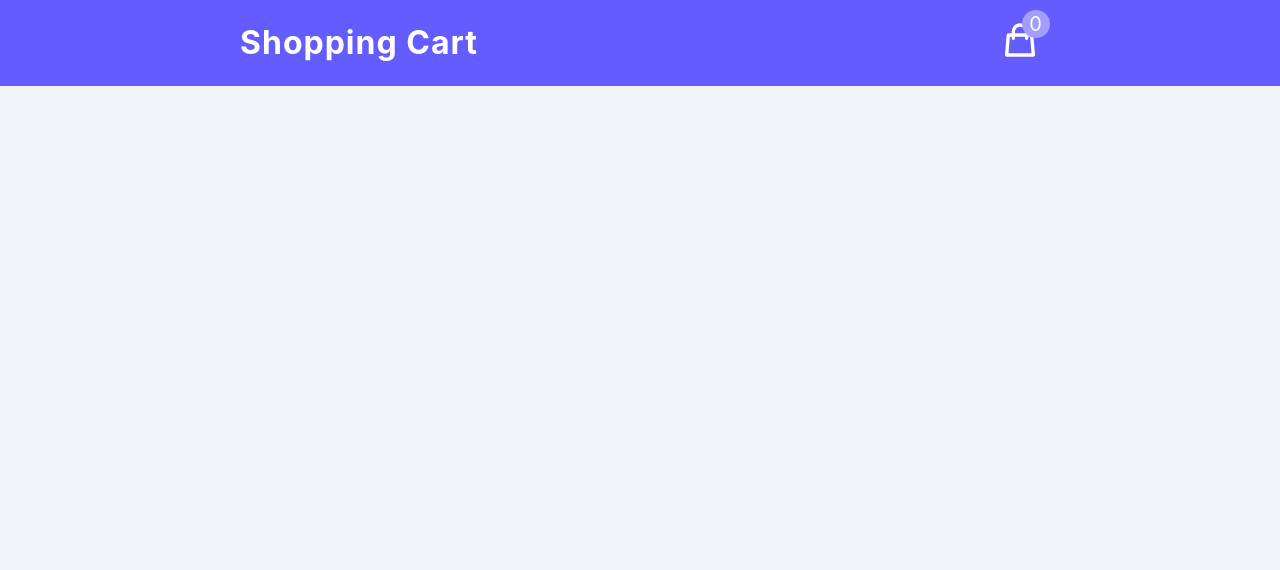
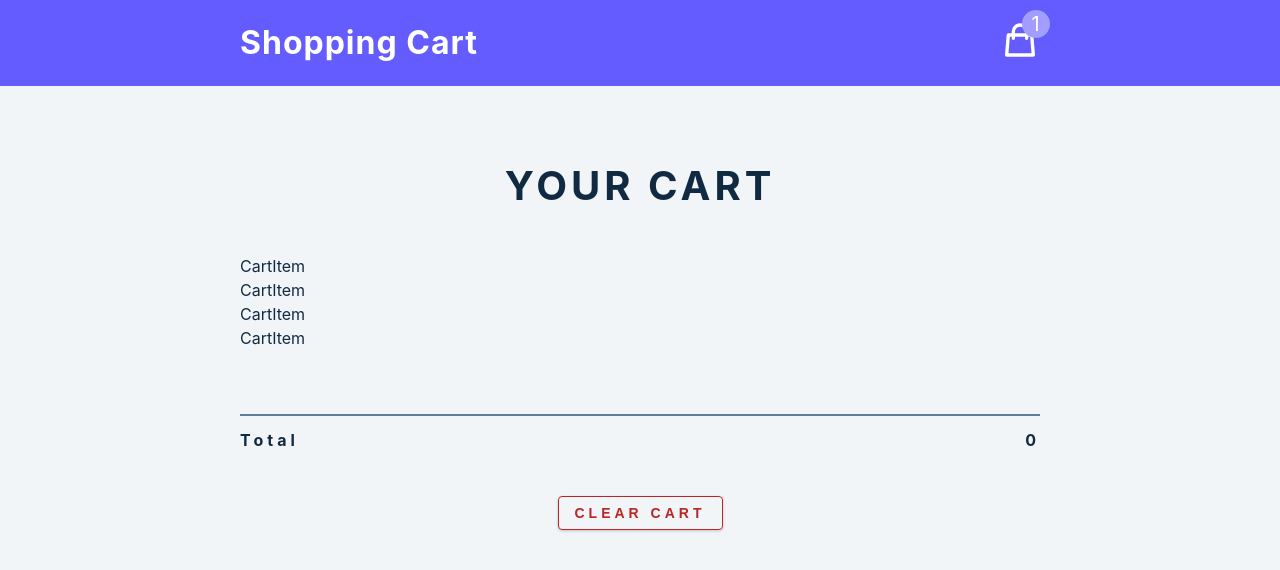
Before and after one commit to ThorOnTheRocks/shopping-cart-redux, a React (Create React App) app: page / in a window 1280 px wide. Shown: the top 570 px of the page. Built offline with nearby package versions, Linux system fonts and the light colour scheme; the HTML template or start-up script is replaced by a standard one.

Commit message:
CartContainer component implemented

```diff
--- a/src/App.js
+++ b/src/App.js
@@ -1,8 +1,12 @@
+import CartContainer from "./components/CartContainer";
 import Navbar from "./components/Navbar";
 
 function App() {
   return (
-    <Navbar />
+    <>
+      <Navbar />
+      <CartContainer />
+    </>
   );
 }
 
--- /dev/null
+++ b/src/components/CartContainer.js
@@ -0,0 +1,43 @@
+import React from 'react'
+import CartItem from './CartItem'
+import { useSelector } from 'react-redux'
+
+const CartContainer = () => {
+  const { cartItems, total, amount } = useSelector((state) => state.cart)
+  return (
+    <section className='cart'>
+      {amount < 1 &&
+        <header>
+          <h2>Your cart</h2>
+          <h4 className='empty-cart'>is actually empty!</h4>
+        </header>
+      }
+      {amount >= 1 &&
+        <section>
+          <header>
+            <h2>Your cart</h2>
+            <div>
+              {cartItems.map(item => (
+                <>
+                  <CartItem key={item.id} {...item} />
+                </>
+              ))}
+            </div>
+          </header>
+          <footer>
+            <hr />
+            <div className='cart-total'>
+              <h4>
+                total <span>{total}</span>
+              </h4>
+            </div>
+            <button className='btn clear-btn'>Clear cart</button>
+          </footer>
+        </section>
+      }
+
+    </section>
+  )
+}
+
+export default CartContainer
--- /dev/null
+++ b/src/components/CartItem.js
@@ -0,0 +1,9 @@
+import React from 'react'
+
+const CartItem = () => {
+  return (
+    <div>CartItem</div>
+  )
+}
+
+export default CartItem
--- a/src/components/Navbar.js
+++ b/src/components/Navbar.js
@@ -3,9 +3,8 @@
 import { CartIcon } from '../icons'
 
 const Navbar = () => {
-  const cart = useSelector(state => state.cart);
+  const { amount } = useSelector(state => state.cart);
 
-  console.log(cart)
   return (
     <nav>
       <div className='nav-center'>
@@ -13,7 +12,7 @@
         <div className='nav-container'>
           <CartIcon />
           <div className='amount-container'>
-            <p className='total-amount'>{cart.amount}</p>
+            <p className='total-amount'>{amount}</p>
           </div>
         </div>
       </div>
--- a/src/features/cart/cartSlice.js
+++ b/src/features/cart/cartSlice.js
@@ -1,8 +1,9 @@
 import { createSlice } from "@reduxjs/toolkit";
+import cartItems from "../../cartItems";
 
 const initialState = {
-  cartItems: [],
-  amount: 0,
+  cartItems: cartItems,
+  amount: 1,
   total: 0,
   isLoading: true,
 }
@@ -13,6 +14,4 @@
   reducers: {}
 })
 
-console.log(cartSlice);
-
 export default cartSlice.reducer;
```
